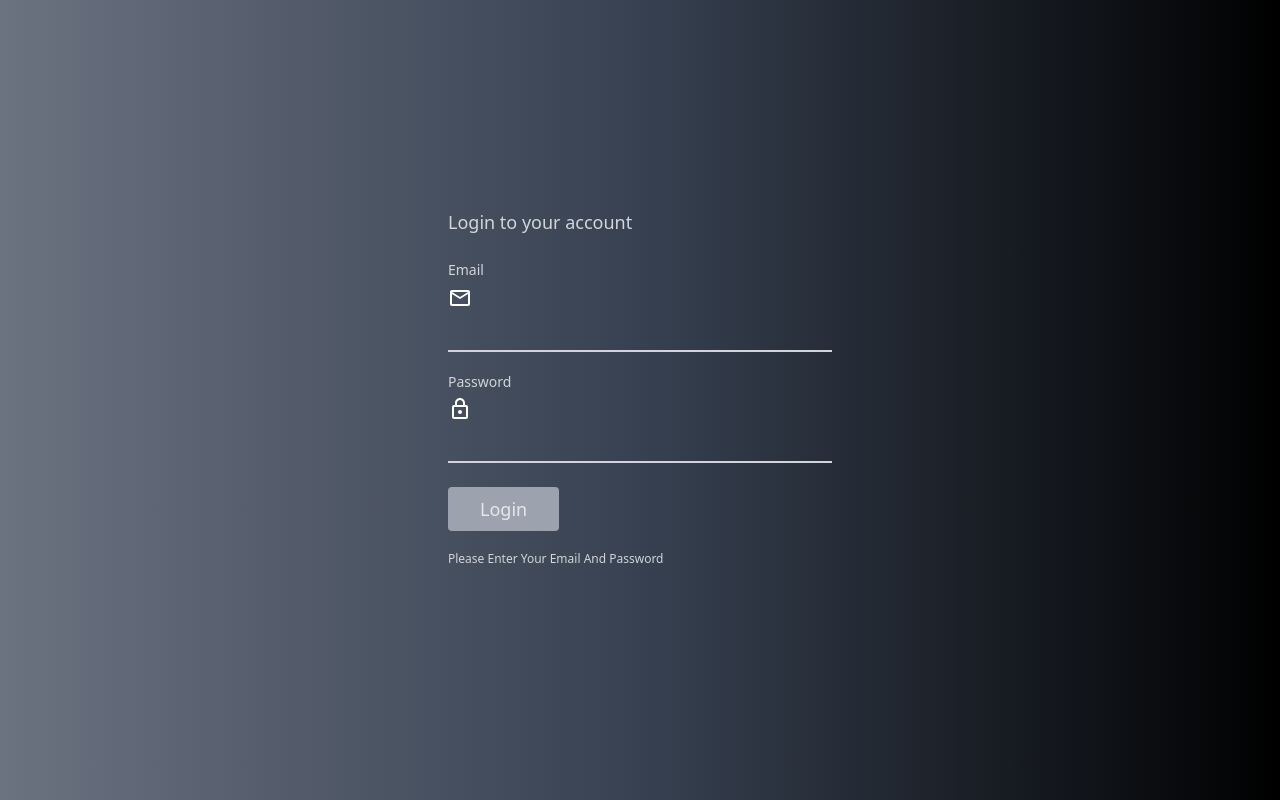
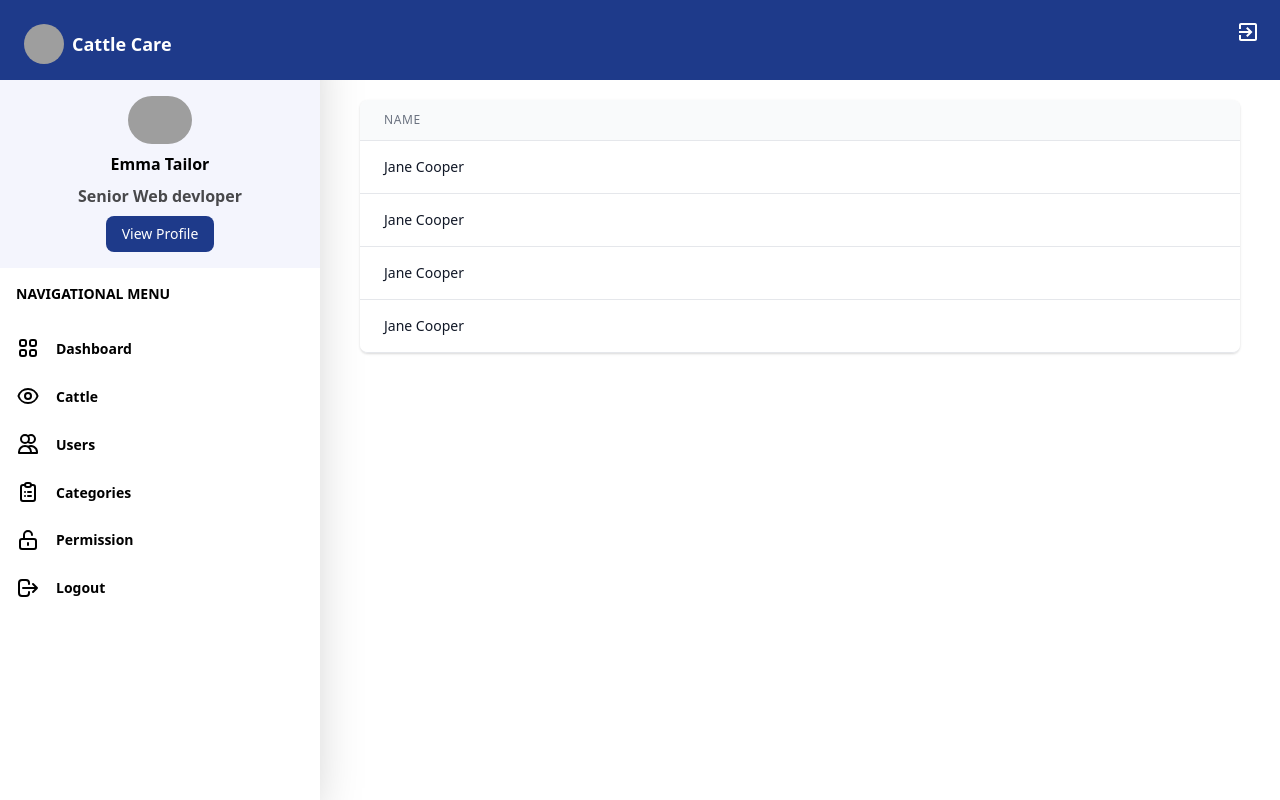
Before and after one commit to Cattle-Care/cattle-care-admin, a React (Create React App) app: page /categories in a window 1280 px wide. Shown: the top 800 px of the page. Built offline with nearby package versions, Linux system fonts and the light colour scheme; grey boxes are pictures that could not be loaded.

Commit message:
Categories page added

```diff
--- /dev/null
+++ b/src/components/Categories.js
@@ -0,0 +1,99 @@
+import React from 'react';
+import Layout from '../components/Layout';
+function Categories() {
+    return (
+        <>
+              <Layout>
+
+              <div className="mx-auto  max-w-screen-xl ">
+            <div className="flex flex-col w-11/12 mx-auto py-5">
+
+  <div className="-my-2 overflow-x-auto sm:-mx-6 lg:-mx-8">
+    <div className="py-2 align-middle inline-block min-w-full sm:px-6 lg:px-8">
+      <div className="shadow overflow-hidden border-b border-gray-200 sm:rounded-lg">
+        <table className="min-w-full divide-y divide-gray-200">
+          <thead className="bg-gray-50">
+            <tr>
+              <th scope="col" className="px-6 py-3 text-left text-xs font-medium text-gray-500 uppercase tracking-wider">
+                Name
+              </th>
+
+
+            </tr>
+
+
+          </thead>
+          <tbody className="bg-white divide-y divide-gray-200">
+            <tr>
+              <td className="px-6 py-4 whitespace-nowrap">
+                <div className="flex items-center">
+
+                  <div className=" ">
+                    <div className="text-sm font-medium text-gray-900">
+                      Jane Cooper
+                    </div>
+
+                  </div>
+                </div>
+              </td>
+
+            </tr>
+            <tr>
+              <td className="px-6 py-4 whitespace-nowrap">
+                <div className="flex items-center">
+
+                  <div className=" ">
+                    <div className="text-sm font-medium text-gray-900">
+                      Jane Cooper
+                    </div>
+
+                  </div>
+                </div>
+              </td>
+
+            </tr>
+
+            <tr>
+              <td className="px-6 py-4 whitespace-nowrap">
+                <div className="flex items-center">
+
+                  <div className=" ">
+                    <div className="text-sm font-medium text-gray-900">
+                      Jane Cooper
+                    </div>
+
+                  </div>
+                </div>
+              </td>
+
+            </tr>
+
+            <tr>
+              <td className="px-6 py-4 whitespace-nowrap">
+                <div className="flex items-center">
+
+                  <div className=" ">
+                    <div className="text-sm font-medium text-gray-900">
+                      Jane Cooper
+                    </div>
+
+                  </div>
+                </div>
+              </td>
+
+            </tr>
+
+          </tbody>
+        </table>
+      </div>
+    </div>
+  </div>
+  </div>
+</div>
+              </Layout>
+
+        </>
+    )
+}
+
+export default Categories
--- a/src/components/Sidebar.js
+++ b/src/components/Sidebar.js
@@ -127,9 +127,11 @@ function Sidebar() {
                   d="M9 5H7a2 2 0 00-2 2v12a2 2 0 002 2h10a2 2 0 002-2V7a2 2 0 00-2-2h-2M9 5a2 2 0 002 2h2a2 2 0 002-2M9 5a2 2 0 012-2h2a2 2 0 012 2m-3 7h3m-3 4h3m-6-4h.01M9 16h.01"
                 />
               </svg>
+              <Link to="/categories">
               <a href="#" className="ml-4 text-sm font-semibold">
                 Categories
               </a>
+              </Link>
             </div>
           </div>
           <div className="bg-transparent py-2 rounded-r-full hover:bg-gray-200 mr-2 hover:text-blue-500">
--- a/src/pages/index.js
+++ b/src/pages/index.js
@@ -4,6 +4,9 @@ import User from '../components/User';
 import Home from './Home';
 import Profile from "../components/Profile";
 import Cattle from "../components/Cattle";
+import Categories from "../components/Categories";
+
+
 // import Users from './Users'
 class App extends React.Component {
   render() {
@@ -16,6 +19,7 @@ class App extends React.Component {
             <Route exact path="/dashboard" component={Home} />
             <Route exact path="/cattle" component={Cattle} />
             <Route exact path="/user" component={User} />
+            <Route exact path="/categories" component={Categories} />
 
           </Switch>
         </BrowserRouter>
```
